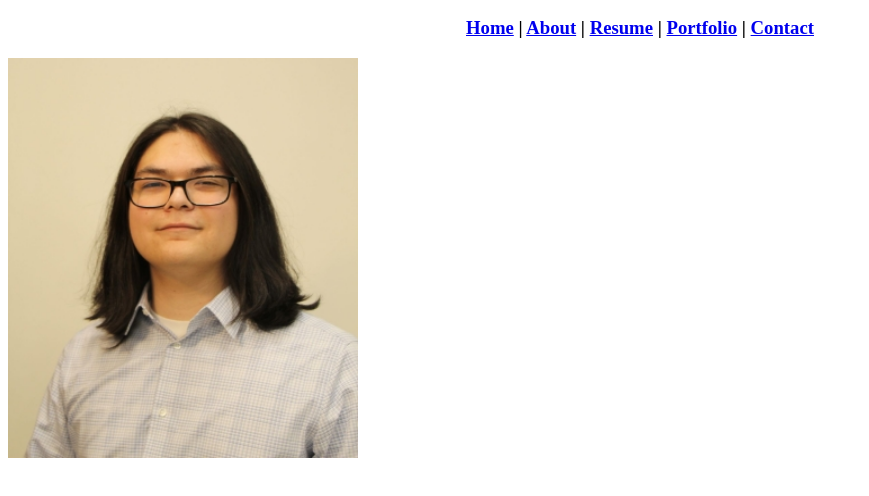
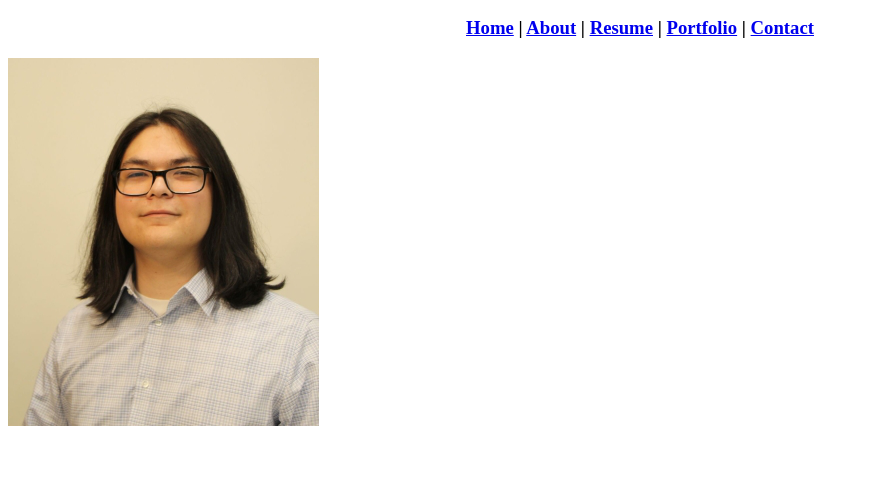
Before and after one commit to Evan-Bang/Evan-Bang.github.io, a plain HTML site: page index.html in a window 1280 px wide. Shown: the part 110-606 px from the top of the page, without its empty margins (0-869 px from the left). Drawn offline with Linux system fonts and the light colour scheme.

Commit message:
update 2

```diff
--- a/index.html
+++ b/index.html
@@ -27,7 +27,7 @@ h3 {text-align: center;}
     </nav>
     </header>
   <body>
-<object data="resources\headshot.jpg" type="image/jpeg" width="350" height="400"> </object>
+<object data="resources\headshot.png" type="image/png"> </object>
   </body>
 
 </html>
```
Also changed, not shown: about.html (+1 -1 lines), resources/Headshot.jpg (deleted), resources/Headshot.png (added), resources/headshot2.JPG (deleted), resources/headshot2.png (added).
